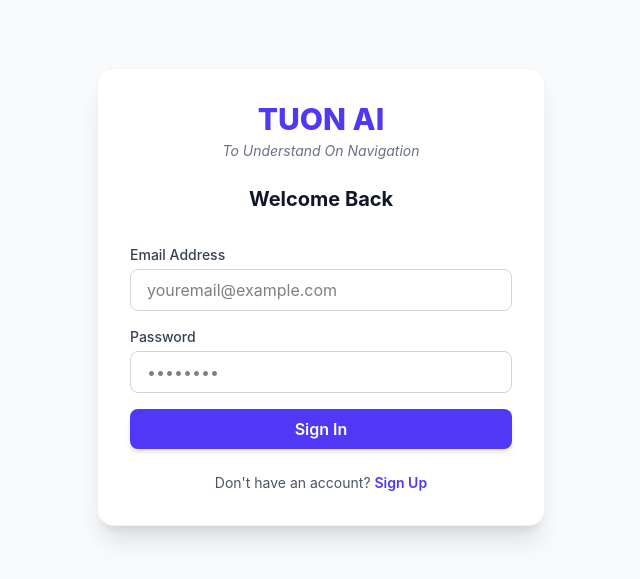
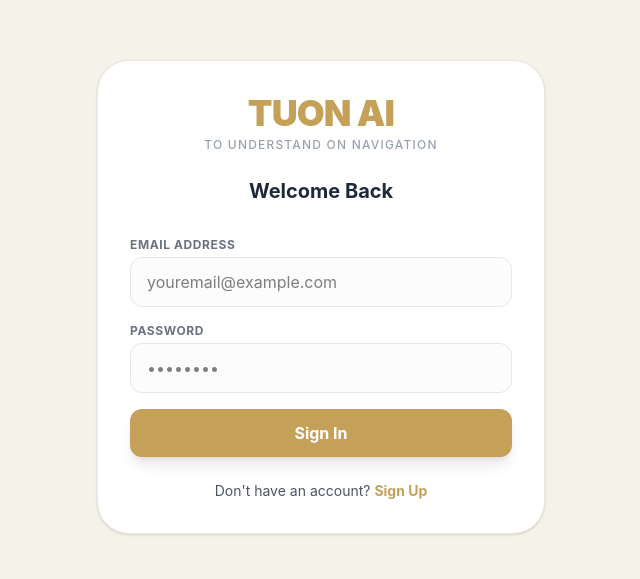
Before and after one commit to worriee/quizmakerapp, a React (Vite) app: page / in a window 1280 px wide. Shown: the part 103-682 px from the top of the page, without its empty margins (319-959 px from the left). Built offline with nearby package versions, Linux system fonts and the light colour scheme; no server answers.

Commit message:
updated app ui

```diff
--- a/src/App.jsx
+++ b/src/App.jsx
@@ -659,10 +659,10 @@ function App() {
   return (
     <>
       {bootStatus === 'INITIALIZING' || bootStatus === 'AUTHENTICATING' ? (
-        <div className="flex items-center justify-center h-screen w-full bg-slate-900 text-white">
+        <div className="flex items-center justify-center h-screen w-full bg-[#F5F2E9] text-gray-800">
           <div className="text-center">
-            <div className="animate-spin rounded-full h-12 w-12 border-b-2 border-white mx-auto mb-4"></div>
-            <p className="text-lg font-medium">Preparing TUON AI</p>
+            <div className="animate-spin rounded-full h-12 w-12 border-b-2 border-[#C5A059] mx-auto mb-4"></div>
+            <p className="text-xl font-bold text-[#C5A059]">Preparing TUON AI</p>
           </div>
         </div>
       ) : !session ? (
--- a/src/components/Login.jsx
+++ b/src/components/Login.jsx
@@ -61,35 +61,35 @@ const Login = () => {
   };
 
   return (
-    <div className="flex items-center justify-center min-h-screen bg-gray-50 p-4">
-      <div className="bg-white p-8 rounded-2xl shadow-xl max-w-md w-full border border-gray-100">
+    <div className="flex items-center justify-center min-h-screen bg-[#F5F2E9] p-4">
+      <div className="bg-white p-8 rounded-[2rem] shadow-sm max-w-md w-full border border-[#EAE7DC]">
         {/* Header Section */}
         <div className="text-center mb-8">
-          <h1 className="text-3xl font-extrabold text-indigo-600 mb-1">TUON AI</h1>
-          <p className="text-sm text-gray-500 mb-6 italic">To Understand On Navigation</p>
-          <h2 className="text-xl font-bold text-gray-900">{isSignUp ? 'Create Account' : 'Welcome Back'}</h2>
+          <h1 className="text-4xl font-black text-[#C5A059] mb-1 tracking-tight">TUON AI</h1>
+          <p className="text-xs text-gray-400 mb-6 uppercase tracking-widest font-medium">To Understand On Navigation</p>
+          <h2 className="text-xl font-bold text-gray-800">{isSignUp ? 'Create Account' : 'Welcome Back'}</h2>
         </div>
 
         {/* Auth Form */}
         <form onSubmit={isSignUp ? handleSignUp : handleLogin} className="space-y-4">
           <div>
-            <label className="block text-sm font-medium text-gray-700 mb-1">Email Address</label>
+            <label className="block text-xs font-bold text-gray-500 uppercase tracking-wider mb-1">Email Address</label>
             <input
               type="email"
               value={email}
               onChange={(e) => setEmail(e.target.value)}
-              className="w-full px-4 py-2 rounded-lg border border-gray-300 focus:ring-2 focus:ring-indigo-500 outline-none transition-all"
+              className="w-full px-4 py-3 rounded-xl border border-gray-200 focus:ring-2 focus:ring-[#C5A059] outline-none transition-all bg-gray-50/50"
               placeholder="youremail@example.com"
               required
             />
           </div>
           <div>
-            <label className="block text-sm font-medium text-gray-700 mb-1">Password</label>
+            <label className="block text-xs font-bold text-gray-500 uppercase tracking-wider mb-1">Password</label>
             <input
               type="password"
               value={password}
               onChange={(e) => setPassword(e.target.value)}
-              className="w-full px-4 py-2 rounded-lg border border-gray-300 focus:ring-2 focus:ring-indigo-500 outline-none transition-all"
+              className="w-full px-4 py-3 rounded-xl border border-gray-200 focus:ring-2 focus:ring-[#C5A059] outline-none transition-all bg-gray-50/50"
               placeholder="••••••••"
               required
             />
@@ -105,7 +105,7 @@ const Login = () => {
           <button
             type="submit"
             disabled={loading}
-            className="w-full bg-indigo-600 text-white font-semibold py-2 rounded-lg hover:bg-indigo-700 transition-colors shadow-md disabled:bg-gray-400"
+            className="w-full bg-[#C5A059] text-white font-bold py-3 rounded-xl hover:bg-[#B8860B] transition-all shadow-lg disabled:bg-gray-300 active:scale-[0.98]"
           >
             {loading ? (isSignUp ? 'Creating account...' : 'Signing in...') : (isSignUp ? 'Sign Up' : 'Sign In')}
           </button>
@@ -120,7 +120,7 @@ const Login = () => {
                 e.preventDefault();
                 setIsSignUp(!isSignUp);
               }}
-              className="text-indigo-600 font-semibold hover:underline"
+              className="text-[#C5A059] font-bold hover:text-[#B8860B] transition-colors"
             >
               {isSignUp ? 'Sign In' : 'Sign Up'}
             </button>
--- a/src/components/MainLayout.jsx
+++ b/src/components/MainLayout.jsx
@@ -71,23 +71,23 @@ const MainLayout = ({
   };
 
   return (
-    <div className="flex h-screen bg-white text-gray-900 overflow-hidden">
+    <div className="flex h-screen bg-[#F5F2E9] text-gray-900 overflow-hidden">
       {/* Sidebar */}
       <aside
-        className={`bg-gray-50 border-r border-gray-200 transition-all duration-300 ease-in-out flex flex-col ${
+        className={`bg-[#EDEAE0] border-r border-[#E3E1D5] transition-all duration-300 ease-in-out flex flex-col ${
           isSidebarOpen ? 'w-64' : 'w-0 -translate-x-full'
         } lg:translate-x-0 lg:relative`}
       >
         <div className="p-4 flex flex-col h-full">
           <button
             onClick={onNewChat}
-            className="flex items-center gap-2 px-4 py-2 bg-white border border-gray-300 rounded-lg hover:bg-gray-100 transition-all font-medium text-sm shadow-sm mb-6"
+            className="flex items-center gap-2 px-4 py-2 bg-[#C5A059] text-white rounded-xl hover:bg-[#B8860B] transition-all font-bold text-sm shadow-sm mb-6"
           >
             <span className="text-lg">+</span> New Chat
           </button>
 
           <div className="flex-1 overflow-y-auto space-y-2">
-            <p className="text-xs font-semibold text-gray-400 uppercase tracking-wider mb-2 px-2">Recent Chats</p>
+            <p className="text-[10px] font-bold text-gray-500 uppercase tracking-widest mb-2 px-2">Recent Chats</p>
             {sessions.length === 0 ? (
               <div className="flex flex-col items-center justify-center p-4 text-center">
                 <p className="text-sm text-gray-400 italic">No recent chats</p>
@@ -100,12 +100,12 @@ const MainLayout = ({
                     onClick={() => onLoadSession(session.id)}
                     className={`group relative w-full text-left px-3 py-2 rounded-lg text-sm transition-all duration-200 cursor-pointer flex items-center justify-between ${
                       currentSessionId === session.id
-                        ? 'bg-indigo-100 text-indigo-700 font-medium'
-                        : 'text-gray-600 hover:bg-gray-200'
+                        ? 'bg-[#C5A059] text-white font-bold'
+                        : 'text-gray-600 hover:bg-[#E3E1D5]'
                     }`}
                   >
                     {currentSessionId === session.id && (
-                      <div className="absolute left-0 top-2 bottom-2 w-1 bg-indigo-600 rounded-r-full" />
+                      <div className="absolute left-0 top-2 bottom-2 w-1 bg-white rounded-r-full opacity-50" />
                     )}
                     {editingId === session.id ? (
                       <input
@@ -115,13 +115,13 @@ const MainLayout = ({
                         onKeyDown={(e) => handleKeyDown(e, session.id)}
                         onBlur={(e) => submitRename(e, session.id)}
                         autoFocus
-                        className="flex-1 px-2 py-1 text-sm border border-indigo-300 rounded focus:outline-none focus:ring-2 focus:ring-indigo-500 bg-white text-gray-800 z-20"
+                        className="flex-1 px-2 py-1 text-sm border border-[#C5A059] rounded-lg focus:outline-none focus:ring-2 focus:ring-[#C5A059] bg-white text-gray-800 z-20"
                         onClick={(e) => e.stopPropagation()}
                       />
                     ) : (
                       <div className="flex items-center gap-1 relative z-10 truncate block flex-1 pr-2">
                         {session.pinned && (
-                          <svg xmlns="http://www.w3.org/2000/svg" fill="currentColor" viewBox="0 0 24 24" strokeWidth={1.5} stroke="currentColor" className="w-3 h-3 text-indigo-500 shrink-0">
+                          <svg xmlns="http://www.w3.org/2000/svg" fill="currentColor" viewBox="0 0 24 24" strokeWidth={1.5} stroke="currentColor" className="w-3 h-3 text-[#C5A059] shrink-0">
                             <path strokeLinecap="round" strokeLinejoin="round" d="M15.362 5.224A1.2 1.2 0 0116.125 5.625c.134.195.326.347.56.44a6.258 6.258 0 015.087 5.087c.093.234.245.426.44.56a1.2 1.2 0 01.44 1.2v8.25a1.2 1.2 0 01-1.2 1.2h-3.5a1.2 1.2 0 01-1.2-1.2v-4.5a1.2 1.2 0 00-1.2-1.2h-3a1.2 1.2 0 00-1.2 1.2v4.5a1.2 1.2 0 01-1.2 1.2h-3.5a1.2 1.2 0 01-1.2-1.2v-8.25a1.2 1.2 0 01.44-1.2c.194-.114.386-.266.56-.44a6.258 6.258 0 015.087-5.087c.093-.234.245-.426.44-.56a1.2 1.2 0 011.2-.44z" />
                           </svg>
                         )}
@@ -172,7 +172,7 @@ const MainLayout = ({
               onClick={() => setIsProfileOpen(!isProfileOpen)}
               className="flex items-center gap-3 px-2 py-2 w-full rounded-lg hover:bg-gray-200 cursor-pointer transition-all text-left"
             >
-              <div className="w-8 h-8 bg-indigo-600 rounded-full flex items-center justify-center text-white text-xs font-bold shrink-0">
+              <div className="w-8 h-8 bg-[#C5A059] rounded-full flex items-center justify-center text-white text-xs font-bold shrink-0">
                 {user?.email?.charAt(0).toUpperCase() || 'U'}
               </div>
               <span className="text-sm font-medium truncate">{user?.email || 'User'}</span>
@@ -222,7 +222,7 @@ const MainLayout = ({
       {/* Main Content */}
       <main className="flex-1 flex flex-col relative overflow-hidden">
         {/* Header */}
-        <div className="flex items-center p-4 border-b border-gray-200 bg-white">
+        <div className="flex items-center p-4 border-b border-[#E3E1D5] bg-[#F5F2E9]">
           <button
             onClick={() => setIsSidebarOpen(!isSidebarOpen)}
             className="p-2 hover:bg-gray-100 rounded-lg transition-all"
```
Also changed, not shown: src/components/ChatInterface.jsx (+14 -14 lines).
